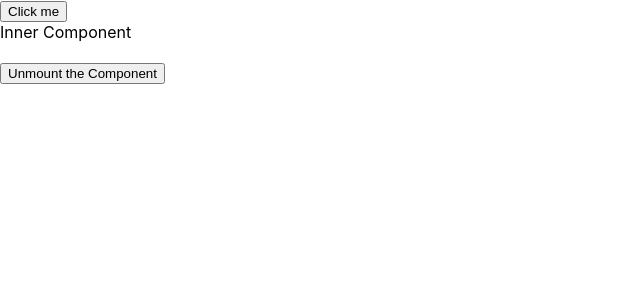
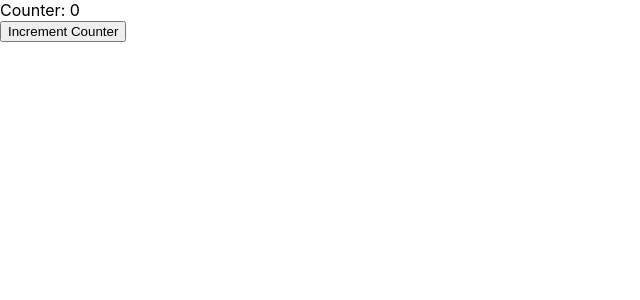
Before and after one commit to adtyagupta72/FYITMar26, a React (Create React App) app in the folder react-practice/: page / in a window 1280 px wide. Shown: the top 300 px of the page, without its empty margins (0-640 px from the left). Built offline with nearby package versions, Linux system fonts and the light colour scheme.

Commit message:
React: Component life cycle: Unmount

```diff
--- a/react-practice/src/App.js
+++ b/react-practice/src/App.js
@@ -1,47 +1,44 @@
 import logo from './logo.svg';
 import './App.css';
+import { useState } from 'react';
 
-// function App() {
-//   return (
-//     <div className="App">
-//       <header className="App-header">
-//         <img src={logo} className="App-logo" alt="logo" />
-//         <p>
-//           Edit <code>src/App.js</code> and save to reload.
-//         </p>
-//         <a
-//           className="App-link"
-//           href="https://reactjs.org"
-//           target="_blank"
-//           rel="noopener noreferrer"
-//         >
-//           Learn React
-//         </a>
-//       </header>
-//     </div>
-//   );
-// }
+function App()
+{
+  const [counter, setCounter] = useState(0)
 
-// export default App;
-
-import { useState } from "react";
-// import DefaultDialog from "./DefaultDialog";
-import DialogPOC from './DilaogPOC';
-
-export default function App() {
-  const [isModalOpen, setIsModalOpen] = useState(false);
+  let incrementCounter=()=>
+  {
+    setCounter(counter+1)
+  }
 
   return (
-    <div style={{ padding: "40px", textAlign: "center" }}>
-      <button onClick={() => setIsModalOpen(true)}>Open Default Dialog</button>
-
-      <DialogPOC
-        isOpen={isModalOpen}
-        onClose={() => setIsModalOpen(false)}
-        title="Terms of Service"
-      >
-        <p>This is a native dialog box layout inside a React tree.</p>
-      </DialogPOC>
+    <div>
+      Counter: {counter}
+      <br/>
+      <button onClick={()=> incrementCounter()}>
+        Increment Counter
+      </button>
     </div>
   );
 }
+
+export default App;
+
+/*
+<div className="App">
+      <header className="App-header">
+        <img src={logo} className="App-logo" alt="logo" />
+        <p>
+          Edit <code>src/App.js</code> and save to reload.
+        </p>
+        <a
+          className="App-link"
+          href="https://reactjs.org"
+          target="_blank"
+          rel="noopener noreferrer"
+        >
+          Learn React
+        </a>
+      </header>
+    </div>
+*/
--- /dev/null
+++ b/react-practice/src/Parent.jsx
@@ -0,0 +1,58 @@
+import React from 'react';
+
+class Child extends React.Component
+{
+  componentDidMount()
+  {
+    console.log('Child: componentDidMount - Child has mounted');
+  }
+
+  componentWillUnmount()
+  {
+    console.log('Child: componentWillUnmount - Child is about to unmount');
+  }
+
+  render()
+  {
+    return (
+      <div style={{ border: '2px solid green', padding: '10px', margin: '10px 0' }}>
+        <h3>I am the Child Component</h3>
+        <p>I will unmount when you click the button in the parent.</p>
+      </div>
+    );
+  }
+}
+
+class Parent extends React.Component
+{
+  constructor(props)
+  {
+    super(props);
+    this.state =
+    {
+      showChild: true
+    };
+  }
+
+  toggleChild = () =>
+  {
+    this.setState((prevState) => ({
+      showChild: !prevState.showChild
+    }));
+  };
+
+  render()
+  {
+    return (
+      <div style={{ border: '2px solid blue', padding: '10px' }}>
+        <h2>I am the Parent Component</h2>
+        <button onClick={this.toggleChild}>
+          {this.state.showChild ? 'Unmount Child' : 'Mount Child'}
+        </button>
+        {this.state.showChild ? <Child /> : "Child is unmounted"}
+      </div>
+    );
+  }
+}
+
+export default Parent;
--- a/react-practice/src/index.js
+++ b/react-practice/src/index.js
@@ -4,12 +4,14 @@ import './index.css';
 import App from './App';
 import TestComp from './TestComp';
 import MyClassComponent from './MyClassComponent';
+import Parent from './Parent';
 
 const root = ReactDOM.createRoot(document.getElementById('root'));
 root.render(
   <React.StrictMode>
-    {/* <App /> */}
-    <MyClassComponent/>
+    <App />
+    {/* <MyClassComponent/> */}
+    {/* <Parent/> */}
     {/* <TestComp count={2} color="orange" clickFunction={()=>{
       console.log("This is a callback function from Index.js")
     }}/> */}
```
